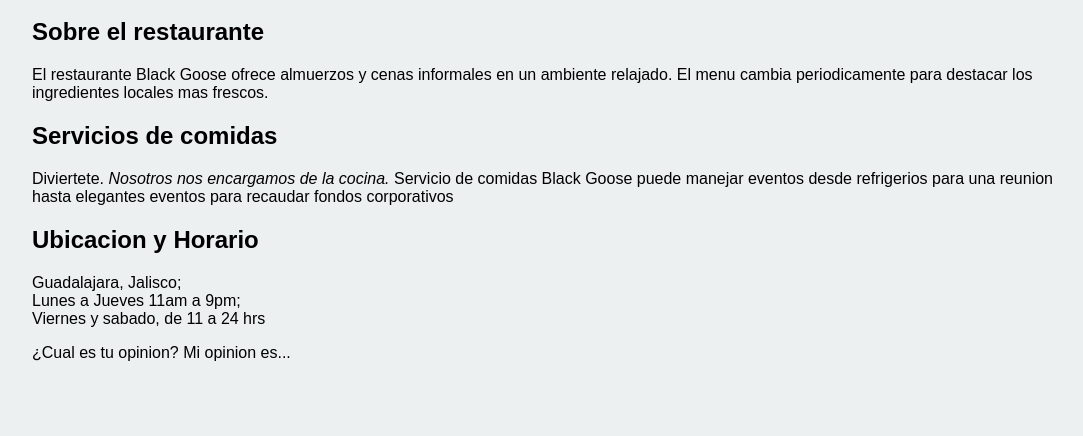
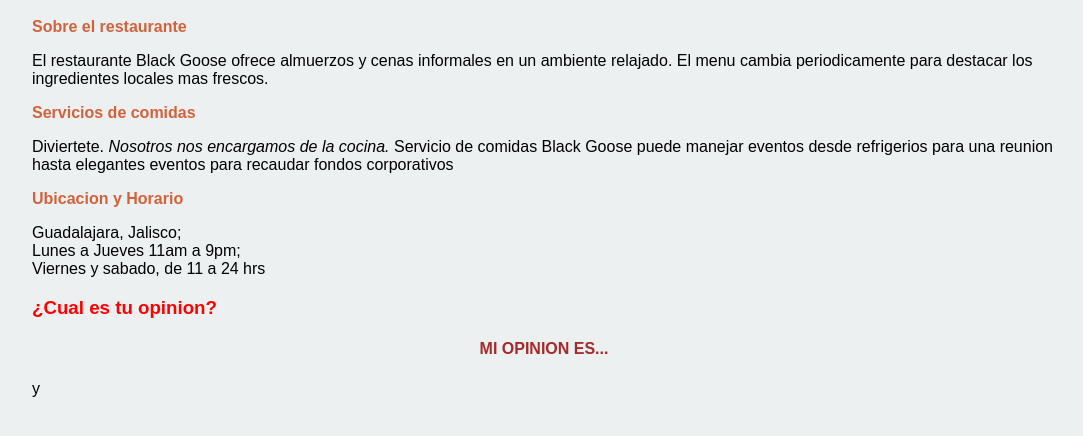
Before and after one commit to JosSebNava/ganso_negro_2024, a plain HTML site: page ganso_negro.html in a window 1280 px wide. Shown: the part 254-690 px from the top of the page, without its empty margins (96-1179 px from the left). Drawn offline with Linux system fonts and the light colour scheme.

Commit message:
Estilos finales de pagina web

```diff
--- a/ganso_negro.html
+++ b/ganso_negro.html
@@ -19,6 +19,22 @@
         border-bottom: 1px solid #57b1dc;
         margin-top: 30px;
     }
+
+    h2 {
+        color: #d1633c;
+        font-size: 1em;
+    }
+
+    h3 {
+        color: red;
+    }
+
+    h4 {
+        color: brown;
+        text-align: center;
+        text-transform: uppercase;
+    }
+
 </style>
 <body>
 <h1>
@@ -39,9 +55,9 @@
 <p>Guadalajara, Jalisco; <br>Lunes a Jueves 11am a 9pm; <br> Viernes y sabado, de 11 a 24 hrs
 </p>
 
-¿Cual es tu opinion?
+<h3>¿Cual es tu opinion?</h3>
 
-Mi opinion es...
+<h4>Mi opinion es...</h4>y
 
 </body>
 </html>
```
